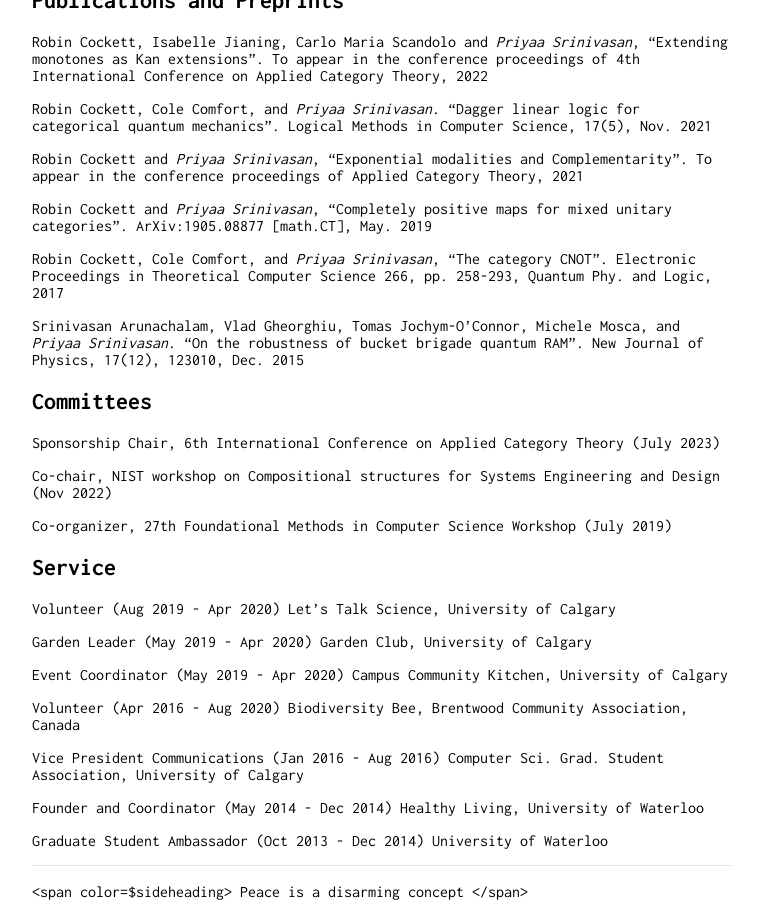
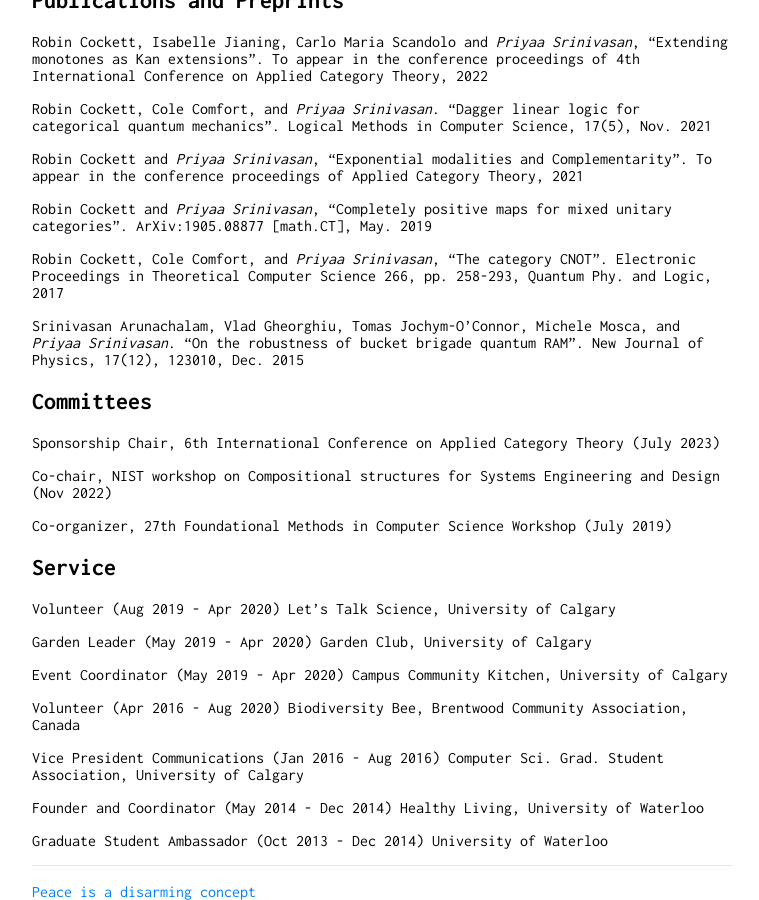
Before and after one commit to priyaasrini/priyaasrini.github.io, a Jekyll site: the page built from index.md, in a window 1280 px wide and 900 px high, scrolled down 945 px. Shown: the whole window, without its empty margins (258-1017 px from the left). Built offline with Jekyll 4.4.1, drawn with Linux system fonts in a browser that asks for light colours; our own code applies the rules of GitHub Pages for plain Markdown files.

Commit message:
tag mistake fixed

```diff
--- a/index.md
+++ b/index.md
@@ -77,7 +77,7 @@ Graduate Student Ambassador (Oct 2013 - Dec 2014) University of Waterloo
 
 ---
 
-<span color=$sideheading> Peace is a disarming concept </span>
+<span id="sideheading"> Peace is a disarming concept </span>
 
 
 <!-- ## Typography
```
